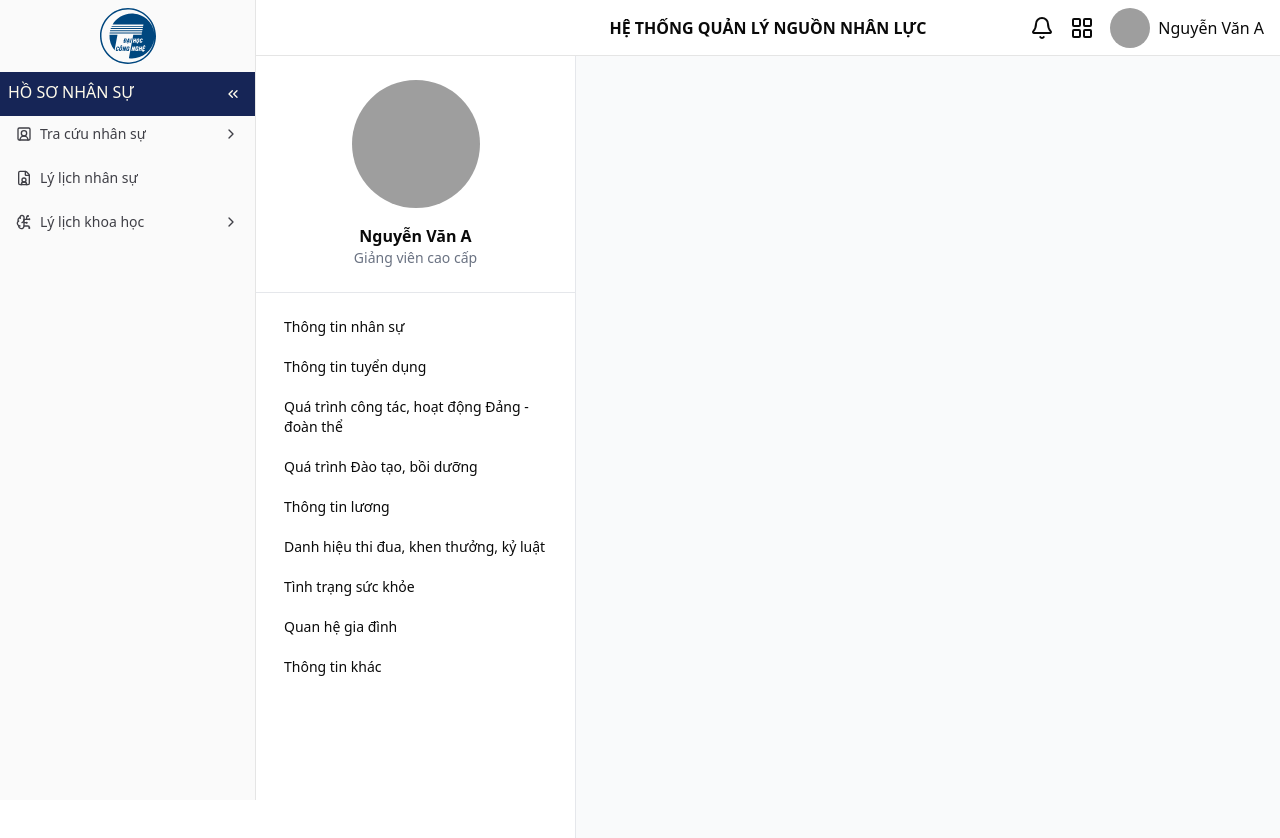
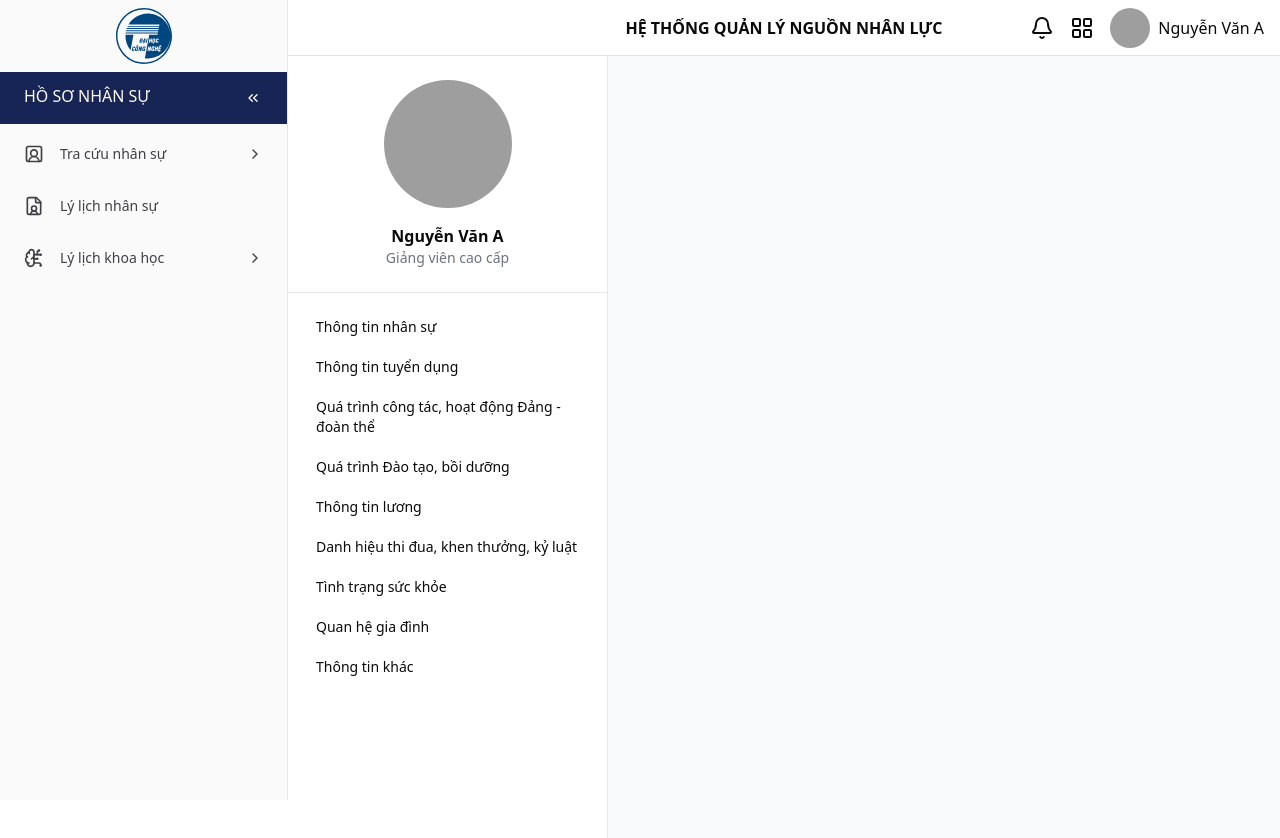
Before and after one commit to INT3139/frontend, a React (Vite) app: page /personnel-cv in a window 1280 px wide. Shown: the top 838 px of the page. Built offline with nearby package versions, Linux system fonts and the light colour scheme; grey boxes are pictures that could not be loaded.

Commit message:
feat: add navigation state for AppSideBar

```diff
--- a/src/components/main/AppSidebar.tsx
+++ b/src/components/main/AppSidebar.tsx
@@ -12,11 +12,12 @@ import {
   SidebarHeader,
   SidebarTrigger,
 } from '@/components/ui/sidebar';
+import { isRouteActive } from '@/lib/sidebar';
 import { cn } from '@/lib/utils';
 import { Route as academicProjectsRoute } from '@/routes/(protected)/_authenticated/academic-cv/projects';
 import { Route as academicScholarlyWorksRoute } from '@/routes/(protected)/_authenticated/academic-cv/scholarly-works';
 import { Route as personnelCVRoute } from '@/routes/(protected)/_authenticated/personnel-cv';
-import { Link } from '@tanstack/react-router';
+import { Link, useLocation } from '@tanstack/react-router';
 import {
   BrainCircuit,
   ChevronRight,
@@ -25,41 +26,43 @@ import {
   SquareUserRound,
 } from 'lucide-react';
 
-type SidebarSubItem = {
+type SidebarNavSubItem = {
   label: string;
-  to?: string;
+  to: string;
 };
 
-type SidebarItem = {
+type SidebarNavItem = {
   label: string;
   icon?: React.ReactNode;
 } & (
-  | { items: SidebarSubItem[]; to?: never }
+  | { items: SidebarNavSubItem[]; to?: never }
   | {
       items?: never;
       to: string;
     }
 );
 
-const SIDEBAR_NAV_ITEMS: SidebarItem[] = [
+const iconClassname = 'size-5';
+
+const SIDEBAR_NAV_ITEMS: SidebarNavItem[] = [
   {
     label: 'Tra cứu nhân sự',
-    icon: <SquareUserRound />,
+    icon: <SquareUserRound className={iconClassname} />,
     items: [
       {
         label: 'Danh sách nhân sự',
-        to: '/',
+        to: '#',
       },
     ],
   },
   {
     label: 'Lý lịch nhân sự',
-    icon: <FileUser />,
+    icon: <FileUser className={iconClassname} />,
     to: personnelCVRoute.to,
   },
   {
     label: 'Lý lịch khoa học',
-    icon: <BrainCircuit />,
+    icon: <BrainCircuit className={iconClassname} />,
     items: [
       {
         label: 'Nhiệm vụ KH&CN',
@@ -71,69 +74,39 @@ const SIDEBAR_NAV_ITEMS: SidebarItem[] = [
       },
       {
         label: 'Sản phẩm đào tạo',
-        to: '/',
+        to: '#',
+      },
+
+      {
+        label: 'Sản phẩm KH&CN dạng I & II',
+        to: '#',
+      },
+      {
+        label: 'Phát minh sáng chế',
+        to: '#',
+      },
+      {
+        label: 'Bài báo khoa học',
+        to: '#',
+      },
+
+      {
+        label: 'Báo cáo khoa học',
+        to: '#',
+      },
+      {
+        label: 'Giải thưởng',
+        to: '#',
+      },
+      {
+        label: 'Những thông tin khác về hoạt động KHCN',
+        to: '#',
       },
     ],
   },
 ];
 
 export function AppSidebar() {
-  const renderNavigation = (nav: SidebarItem) => {
-    if (nav.items && nav.items.length > 0) {
-      return (
-        <Collapsible className="group" key={nav.label}>
-          <CollapsibleTrigger className="w-full" asChild>
-            <Button
-              variant="ghost"
-              className="w-full justify-between has-[>svg]:px-4"
-            >
-              <div className="flex flex-row items-center gap-2">
-                {nav.icon}
-                <span
-                  className={cn(
-                    'truncate',
-                    'group-data-[collapsible=icon]:hidden',
-                  )}
-                >
-                  {nav.label}
-                </span>
-              </div>
-              <ChevronRight
-                className={cn(
-                  'transition-transform',
-                  'group-data-[collapsible=icon]:hidden',
-                  'group-data-[state=open]:rotate-90',
-                )}
-              />
-            </Button>
-          </CollapsibleTrigger>
-          <CollapsibleContent className="mt-1 ml-5">
-            {nav.items.map((item) => (
-              <Link key={item.label} to={item.to}>
-                <Button variant="ghost" className="w-full justify-start">
-                  <span className="truncate">{item.label}</span>
-                </Button>
-              </Link>
-            ))}
-          </CollapsibleContent>
-        </Collapsible>
-      );
-    } else {
-      return (
-        <Link key={nav.label} to={nav.to}>
-          <Button variant="ghost" className="w-full justify-between">
-            <div className="flex flex-row items-center gap-2">
-              {nav.icon}
-              <span className="truncate group-data-[collapsible=icon]:hidden">
-                {nav.label}
-              </span>
-            </div>
-          </Button>
-        </Link>
-      );
-    }
-  };
-
   return (
     <Sidebar collapsible="icon" className="transform transition-all">
       <SidebarHeader className="gap-0 p-0">
@@ -142,9 +115,10 @@ export function AppSidebar() {
         </div>
         <div
           className={cn(
-            'p-2',
+            'py-3 px-5 pl-6',
             'bg-blue-950 text-amber-50',
             'flex flex-row justify-between',
+            'group-data-[collapsible=icon]:pl-5',
             'group-data-[collapsible=icon]:justify-center',
           )}
         >
@@ -165,12 +139,97 @@ export function AppSidebar() {
           />
         </div>
       </SidebarHeader>
-      <SidebarContent>
-        <div className="flex flex-col gap-2">
-          {SIDEBAR_NAV_ITEMS.map((nav) => renderNavigation(nav))}
+      <SidebarContent className="w-full p-2">
+        <div className="flex flex-col gap-2 w-full">
+          {SIDEBAR_NAV_ITEMS.map((nav) => (
+            <SidebarNavItem key={nav.label} nav={nav} />
+          ))}
         </div>
       </SidebarContent>
       <SidebarFooter />
     </Sidebar>
   );
 }
+
+function SidebarNavItem({ nav }: { nav: SidebarNavItem }) {
+  const { pathname } = useLocation();
+  const isActive =
+    'to' in nav
+      ? isRouteActive(pathname, nav.to)
+      : nav.items.some((item) => isRouteActive(pathname, item.to));
+  console.log(pathname, nav.to, isActive);
+
+  if (nav.items && nav.items.length > 0) {
+    return (
+      <Collapsible className="group" key={nav.label}>
+        <CollapsibleTrigger className="w-full" asChild>
+          <Button
+            variant={isActive ? 'secondary' : 'ghost'}
+            className="w-full h-auto has-[>svg]:px-0 py-3 active:scale-95"
+          >
+            <div
+              className={cn(
+                'w-full flex flex-row justify-between gap-2 items-center',
+                'group-data-[collapsible=icon]:justify-center',
+              )}
+            >
+              <SidebarNavItemContent icon={nav.icon} label={nav.label} />
+              <ChevronRight
+                className={cn(
+                  'transition-transform',
+                  'group-data-[collapsible=icon]:hidden',
+                  'group-data-[state=open]:rotate-90',
+                )}
+              />
+            </div>
+          </Button>
+        </CollapsibleTrigger>
+        <CollapsibleContent className="mt-2 pl-9 pr-6">
+          {nav.items.map((item) => {
+            const isSubActive = isRouteActive(pathname, item.to);
+            return (
+              <Link key={item.label} to={item.to}>
+                <Button
+                  variant={isSubActive ? 'secondary' : 'ghost'}
+                  className="w-full justify-start h-auto text-left"
+                >
+                  <span className="text-wrap">{item.label}</span>
+                </Button>
+              </Link>
+            );
+          })}
+        </CollapsibleContent>
+      </Collapsible>
+    );
+  } else {
+    return (
+      <Button
+        variant={isActive ? 'secondary' : 'ghost'}
+        className={cn(
+          'w-full h-auto has-[>svg]:px-0 py-3 active:scale-95 justify-start',
+          'group-data-[collapsible=icon]:justify-center',
+        )}
+        asChild
+      >
+        <Link key={nav.label} to={nav.to} className="justify-between">
+          <SidebarNavItemContent icon={nav.icon} label={nav.label} />
+        </Link>
+      </Button>
+    );
+  }
+}
+
+function SidebarNavItemContent({
+  icon,
+  label,
+}: {
+  icon?: React.ReactNode;
+  label: string;
+}) {
+  return (
+    <div className="flex flex-row items-center gap-4 text-left text-wrap">
+      {icon}
+      <span className="group-data-[collapsible=icon]:hidden">{label}</span>
+    </div>
+  );
+}
--- a/src/index.css
+++ b/src/index.css
@@ -20,11 +20,11 @@
   --popover-foreground: oklch(0.145 0 0);
   --primary: oklch(0.205 0 0);
   --primary-foreground: oklch(0.985 0 0);
-  --secondary: oklch(0.97 0 0);
+  --secondary: oklch(0.92 0 0);
   --secondary-foreground: oklch(0.205 0 0);
   --muted: oklch(0.97 0 0);
   --muted-foreground: oklch(0.556 0 0);
-  --accent: oklch(0.97 0 0);
+  --accent: oklch(0.92 0 0 / 50%);
   --accent-foreground: oklch(0.205 0 0);
   --destructive: oklch(0.577 0.245 27.325);
   --border: oklch(0.922 0 0);
--- /dev/null
+++ b/src/lib/sidebar.ts
@@ -0,0 +1,4 @@
+export const isRouteActive = (pathname: string, to: string | undefined) => {
+  if (!to || to === '/') return false;
+  return pathname.startsWith(to);
+};
--- a/src/routes/(protected)/_authenticated.tsx
+++ b/src/routes/(protected)/_authenticated.tsx
@@ -17,7 +17,14 @@ export const Route = createFileRoute('/(protected)/_authenticated')({
 
 function RouteComponent() {
   return (
-    <SidebarProvider>
+    <SidebarProvider
+      style={
+        {
+          '--sidebar-width': '18rem',
+          '--sidebar-width-icon': '4rem',
+        } as React.CSSProperties
+      }
+    >
       <AppSidebar />
       <SidebarInset>
         <TooltipProvider>
```
